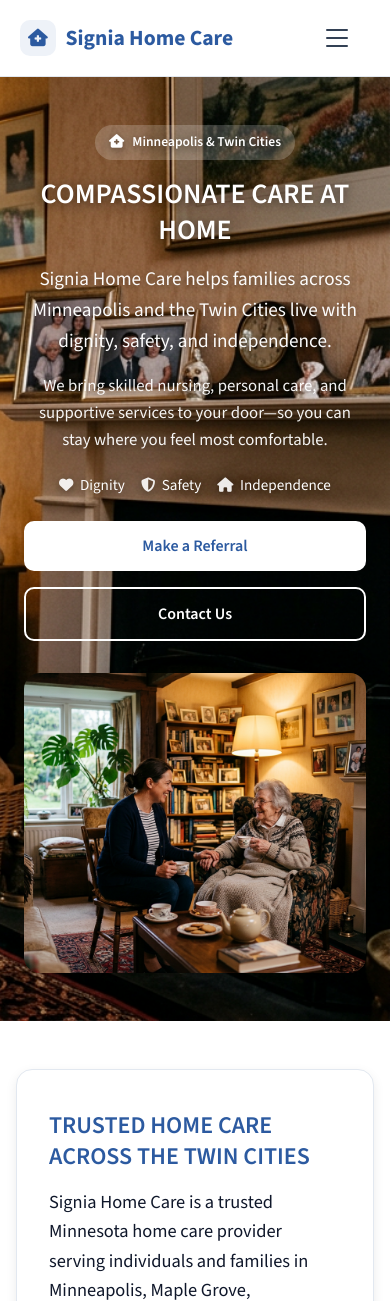
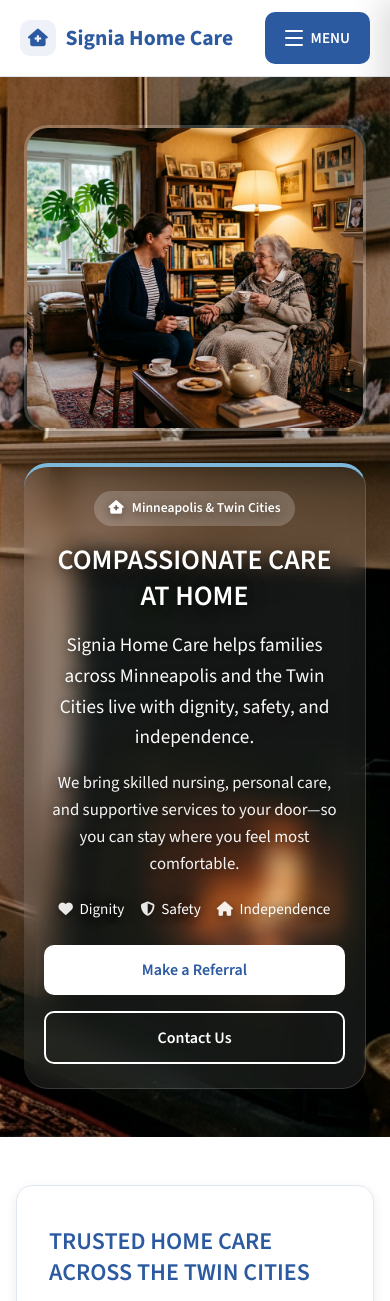
Before and after one commit to robocharo/signiahomecare, a Flask app: page / in a window 390 px wide. Shown: the top 1301 px of the page. Run offline with Flask 3, Linux system fonts and the light colour scheme.

Commit message:
Redesign hero containers, footer, mobile menu; URL updates; form email delivery
Made-with: Cursor

```diff
--- a/static/styles.css
+++ b/static/styles.css
@@ -187,33 +187,50 @@ a:hover {
 
 .nav-toggle {
     display: none;
+    align-items: center;
+    gap: 0.5rem;
+    padding: 0.55rem 1.25rem;
+    background: var(--color-primary) !important;
+    color: var(--color-white) !important;
+    border: none;
+    cursor: pointer;
+    border-radius: var(--radius-md);
+    font-weight: 600;
+    font-size: 0.95rem;
+    font-family: inherit;
+    text-transform: uppercase;
+    transition: background var(--transition);
+    flex-shrink: 0;
+}
+
+.nav-toggle:hover {
+    background: var(--color-primary-dark) !important;
+    color: var(--color-white) !important;
+}
+
+.nav-toggle:active {
+    background: var(--color-primary-dark) !important;
+}
+
+.nav-toggle-icon {
+    display: flex;
     flex-direction: column;
     justify-content: center;
-    gap: 6px;
-    width: 44px;
-    height: 44px;
-    background: none;
-    border: none;
-    cursor: pointer;
-    padding: 0;
-    border-radius: var(--radius-sm);
-}
-
-.nav-toggle:hover {
-    background: var(--color-gray-100);
+    align-items: center;
+    gap: 5px;
 }
 
 .nav-toggle-bar {
     display: block;
-    width: 22px;
+    width: 18px;
     height: 2px;
-    background: var(--color-gray-700);
+    background: currentColor;
     border-radius: 1px;
     transition: transform 0.3s, opacity 0.3s;
 }
 
 .nav-toggle[aria-expanded="true"] .nav-toggle-bar:nth-child(1) {
-    transform: translateY(8px) rotate(45deg);
+    transform: translateY(7px) rotate(45deg);
 }
 
 .nav-toggle[aria-expanded="true"] .nav-toggle-bar:nth-child(2) {
@@ -221,13 +238,19 @@ a:hover {
 }
 
 .nav-toggle[aria-expanded="true"] .nav-toggle-bar:nth-child(3) {
-    transform: translateY(-8px) rotate(-45deg);
-}
-
-/* Header responsive */
+    transform: translateY(-7px) rotate(-45deg);
+}
+
+.nav-toggle-label {
+    white-space: nowrap;
+}
+
+/* Header responsive - mobile hamburger */
 @media (max-width: 768px) {
     .header-inner {
-        padding: 1rem 1.25rem;
+        position: relative;
+        z-index: 1001;
+        padding: 0.75rem 1.25rem;
     }
 
     .main-nav {
@@ -259,34 +284,40 @@ a:hover {
     }
 
     .main-nav a {
-        display: block;
-        padding: 1rem 0;
-        font-size: 1.05rem;
+        display: flex;
+        align-items: center;
+        padding: 1rem 1rem;
+        font-size: 1.1rem;
+        min-height: 48px;
     }
 
     .nav-cta-wrap {
         margin-left: 0;
-        margin-top: 1rem;
+        margin-top: 0.5rem;
         border-bottom: none;
     }
 
     .nav-cta {
         text-align: center;
-        padding: 0.75rem 1.25rem !important;
+        padding: 1rem 1.25rem !important;
+        justify-content: center;
     }
 
     .nav-toggle {
-        display: flex;
+        display: flex !important;
         position: relative;
-        z-index: 101;
+        z-index: 1001;
+        margin-left: auto;
+        visibility: visible;
+        opacity: 1;
     }
 
     .nav-backdrop {
         display: none;
         position: fixed;
         inset: 0;
-        background: rgba(0, 0, 0, 0.4);
-        z-index: 98;
+        background: rgba(0, 0, 0, 0.5);
+        z-index: 999;
     }
 
     .nav-backdrop.visible {
@@ -386,12 +414,25 @@ a:hover {
     padding: 3rem 1.5rem;
     display: grid;
     grid-template-columns: 1fr 1fr;
-    gap: 2rem;
-    align-items: center;
+    gap: 2.5rem;
+    align-items: center;
+}
+
+/* Home hero content - contained panel with left accent */
+.hero-content-wrap {
+    background: rgba(255, 255, 255, 0.08);
+    backdrop-filter: blur(12px);
+    -webkit-backdrop-filter: blur(12px);
+    border-radius: var(--radius-xl);
+    border: 1px solid rgba(255, 255, 255, 0.15);
+    padding: 2rem 2.25rem;
+    padding-left: 2.5rem;
+    border-left: 4px solid var(--color-accent-warm);
+    box-shadow: 0 8px 32px rgba(0, 0, 0, 0.15);
 }
 
 .hero-content {
-    max-width: 540px;
+    max-width: 520px;
 }
 
 .hero-badge {
@@ -480,10 +521,18 @@ a:hover {
     color: var(--color-primary);
 }
 
+/* Home hero image - framed container */
+.hero-image-wrap {
+    display: flex;
+    align-items: center;
+    justify-content: center;
+}
+
 .hero-image {
-    border-radius: var(--radius-lg);
+    border-radius: var(--radius-xl);
     overflow: hidden;
-    box-shadow: var(--shadow-lg);
+    box-shadow: 0 12px 40px rgba(0, 0, 0, 0.25);
+    border: 3px solid rgba(255, 255, 255, 0.2);
 }
 
 .hero-image img {
@@ -612,6 +677,14 @@ a:hover {
     .hero-split {
         grid-template-columns: 1fr;
         text-align: center;
+        gap: 2rem;
+    }
+
+    .hero-content-wrap {
+        text-align: center;
+        border-left: none;
+        border-top: 4px solid var(--color-accent-warm);
+        padding: 2rem 1.5rem;
     }
 
     .hero-content {
@@ -624,6 +697,10 @@ a:hover {
 
     .hero-split .hero-ctas {
         justify-content: center;
+    }
+
+    .hero-image-wrap {
+        order: -1;
     }
 
     .hero-image {
@@ -639,6 +716,14 @@ a:hover {
 @media (max-width: 600px) {
     .hero-home {
         min-height: auto;
+    }
+
+    .hero-content-wrap {
+        padding: 1.5rem 1.25rem;
+    }
+
+    .hero-panel {
+        padding: 1.75rem 1.25rem;
     }
 
     .page-hero {
@@ -2861,30 +2946,6 @@ a:hover {
         flex-direction: column;
     }
 
-    .nav-toggle {
-        display: flex;
-    }
-
-    .main-nav {
-        position: absolute;
-        top: 100%;
-        left: 0;
-        right: 0;
-        background: var(--color-white);
-        box-shadow: var(--shadow-md);
-        padding: 1rem;
-        display: none;
-    }
-
-    .main-nav.open {
-        display: block;
-    }
-
-    .main-nav ul {
-        flex-direction: column;
-        align-items: stretch;
-    }
-
     .referral-layout,
     .contact-layout {
         grid-template-columns: 1fr;
--- a/templates/components/header.html
+++ b/templates/components/header.html
@@ -5,10 +5,13 @@
             <span class="logo-icon"><i class="fa-solid fa-house-medical"></i></span>
             <span class="logo-text">Signia Home Care</span>
         </a>
-        <button class="nav-toggle" aria-label="Toggle navigation" aria-expanded="false">
-            <span class="nav-toggle-bar"></span>
-            <span class="nav-toggle-bar"></span>
-            <span class="nav-toggle-bar"></span>
+        <button class="nav-toggle nav-cta" aria-label="Toggle navigation" aria-expanded="false">
+            <span class="nav-toggle-icon">
+                <span class="nav-toggle-bar"></span>
+                <span class="nav-toggle-bar"></span>
+                <span class="nav-toggle-bar"></span>
+            </span>
+            <span class="nav-toggle-label">Menu</span>
         </button>
         <nav class="main-nav" aria-label="Main navigation">
             <ul class="nav-list">
--- a/templates/pages/about.html
+++ b/templates/pages/about.html
@@ -2,7 +2,8 @@
 
 {% block content %}
 <section class="page-hero hero-about">
-    <div class="container hero-inner">
+    <div class="hero-inner">
+        <div class="hero-panel">
             <span class="hero-badge"><i class="fa-solid fa-people-group"></i> Our Story</span>
             <h1>About Signia Home Care</h1>
             <p class="hero-subheadline">A trusted Minnesota home care provider built on compassion, respect, and community.</p>
@@ -11,6 +12,7 @@
                 <span><i class="fa-solid fa-hand-holding-heart"></i> Compassionate</span>
                 <span><i class="fa-solid fa-star"></i> Trusted</span>
                 <span><i class="fa-solid fa-people-group"></i> Community-Centered</span>
+            </div>
         </div>
     </div>
 </section>
--- a/templates/pages/contact.html
+++ b/templates/pages/contact.html
@@ -2,7 +2,8 @@
 
 {% block content %}
 <section class="page-hero hero-contact">
-    <div class="container hero-inner">
+    <div class="hero-inner">
+        <div class="hero-panel">
             <span class="hero-badge"><i class="fa-solid fa-envelope"></i> Get in Touch</span>
             <h1>Contact Us</h1>
             <p class="hero-subheadline">We're here to answer your questions about care, referrals, and getting started.</p>
@@ -11,6 +12,7 @@
                 <span><i class="fa-solid fa-phone"></i> Call</span>
                 <span><i class="fa-solid fa-envelope"></i> Email</span>
                 <span><i class="fa-solid fa-location-dot"></i> Minneapolis, MN</span>
+            </div>
         </div>
     </div>
 </section>
--- a/templates/pages/home.html
+++ b/templates/pages/home.html
@@ -3,6 +3,7 @@
 {% block content %}
 <section class="hero hero-home">
     <div class="hero-inner hero-split">
+        <div class="hero-content-wrap">
             <div class="hero-content">
                 <span class="hero-badge"><i class="fa-solid fa-house-medical"></i> Minneapolis & Twin Cities</span>
                 <h1>Compassionate Care at Home</h1>
@@ -18,8 +19,11 @@
                     <a href="{{ url_for('contact') }}" class="btn btn-secondary">Contact Us</a>
                 </div>
             </div>
+        </div>
+        <div class="hero-image-wrap">
             <div class="hero-image">
                 <img src="{{ url_for('static', filename='images/hero-home.jpg') }}" alt="Compassionate home care in Minneapolis and the Twin Cities">
+            </div>
         </div>
     </div>
 </section>
--- a/templates/pages/referral.html
+++ b/templates/pages/referral.html
@@ -2,7 +2,8 @@
 
 {% block content %}
 <section class="page-hero hero-referral">
-    <div class="container hero-inner">
+    <div class="hero-inner">
+        <div class="hero-panel">
             <span class="hero-badge"><i class="fa-solid fa-hand-holding-heart"></i> Partner With Us</span>
             <h1>Make a Referral</h1>
             <p class="hero-subheadline">We make it easy for hospitals, social workers, case managers, physicians, families, and community partners to refer clients to Signia Home Care.</p>
@@ -12,6 +13,7 @@
                 <span><i class="fa-solid fa-user-tie"></i> Case Managers</span>
                 <span><i class="fa-solid fa-user-doctor"></i> Physicians</span>
                 <span><i class="fa-solid fa-house-user"></i> Families</span>
+            </div>
         </div>
     </div>
 </section>
--- a/templates/pages/services.html
+++ b/templates/pages/services.html
@@ -2,7 +2,8 @@
 
 {% block content %}
 <section class="page-hero hero-services">
-    <div class="container hero-inner">
+    <div class="hero-inner">
+        <div class="hero-panel">
             <span class="hero-badge"><i class="fa-solid fa-list-check"></i> Comprehensive & 245D</span>
             <h1>Our Services</h1>
             <p class="hero-subheadline">A full range of home care services to support independence, safety, and quality of life.</p>
@@ -11,6 +12,7 @@
                 <span><i class="fa-solid fa-user-nurse"></i> Skilled Nursing</span>
                 <span><i class="fa-solid fa-heart-pulse"></i> Therapy</span>
                 <span><i class="fa-solid fa-house-chimney"></i> Personal Care</span>
+            </div>
         </div>
     </div>
 </section>
--- a/templates/services/detail.html
+++ b/templates/services/detail.html
@@ -2,7 +2,8 @@
 
 {% block content %}
 <section class="page-hero hero-service-detail">
-    <div class="container hero-inner">
+    <div class="hero-inner">
+        <div class="hero-panel hero-panel-service">
             <nav class="breadcrumb" aria-label="Breadcrumb">
                 <a href="{{ url_for('services') }}">Services</a>
                 <span class="breadcrumb-sep">/</span>
@@ -16,6 +17,7 @@
             <h1>{{ content.hero_headline }}</h1>
             <p class="hero-subheadline">{{ service.short_desc }}</p>
             <p class="hero-supporting">Personalized care in the comfort of your home. Serving Minneapolis and the Twin Cities.</p>
+        </div>
     </div>
 </section>
 
```
Also changed, not shown: other parts of static/styles.css (+29 -14 lines), templates/pages/careers.html (+7 -5 lines). Lines whose indentation alone changed are shown as unchanged.
